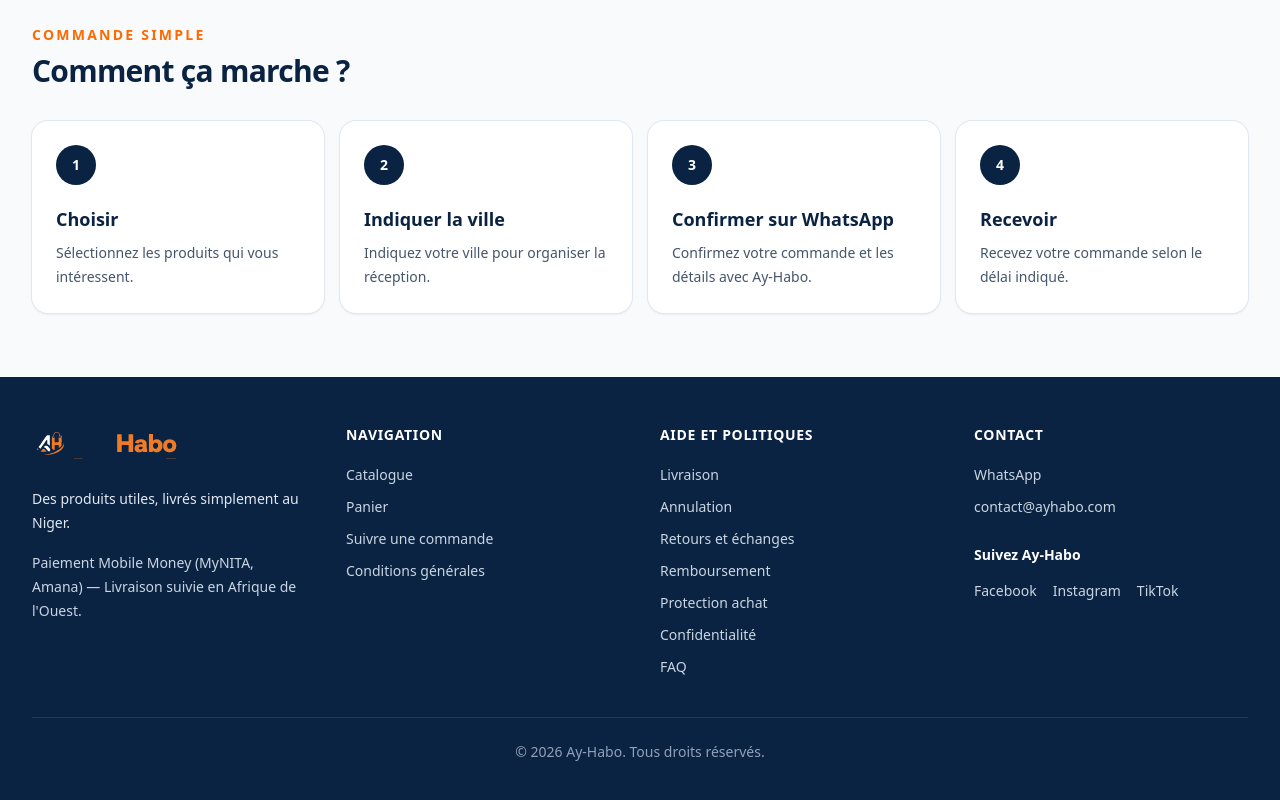
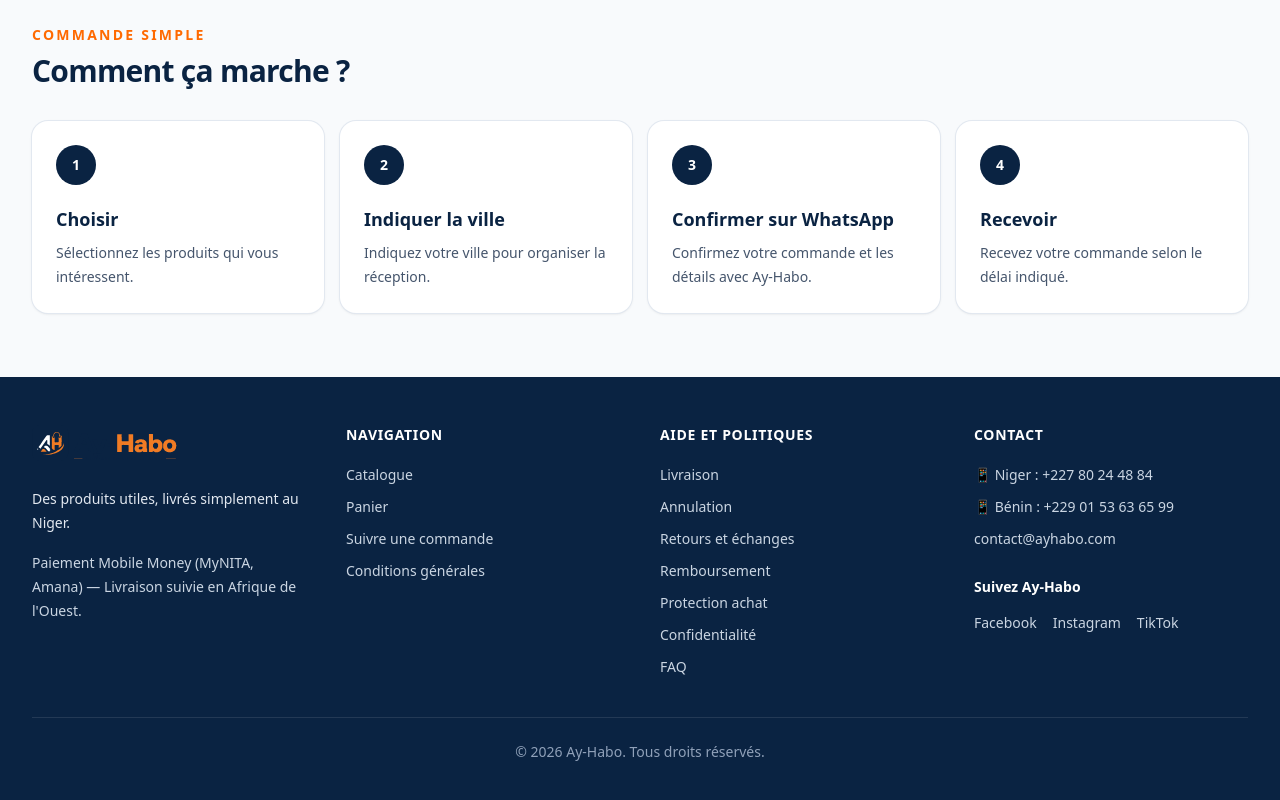
Before and after one commit to beninlink9-dot/ayhabo-nextjs, a Next.js app: page / in a window 1280 px wide. Shown: the part 2888-3688 px from the top of the page. Built offline with nearby package versions, Linux system fonts and the light colour scheme.

Commit message:
Show Niger and Benin WhatsApp contacts

```diff
--- a/components/Footer.tsx
+++ b/components/Footer.tsx
@@ -4,8 +4,13 @@ import Link from "next/link";
 import { whatsappLink } from "@/lib/whatsapp";
 
 export default function Footer() {
-  const whatsappUrl = whatsappLink(
-    "Bonjour Ay-Habo, je souhaite obtenir des informations."
+  const whatsappNigerUrl = whatsappLink(
+    "Bonjour Ay-Habo, je souhaite obtenir des informations.",
+    "niger",
+  );
+  const whatsappBeninUrl = whatsappLink(
+    "Bonjour Ay-Habo, je souhaite obtenir des informations.",
+    "benin",
   );
 
   return (
@@ -63,7 +68,12 @@ export default function Footer() {
               Contact
             </h2>
             <div className="mt-5 space-y-3">
-              <a href={whatsappUrl} target="_blank" rel="noopener noreferrer" className="block text-sm text-slate-300 transition hover:text-orange-400">WhatsApp</a>
+              <a href={whatsappNigerUrl} target="_blank" rel="noopener noreferrer" className="block text-sm text-slate-300 transition hover:text-orange-400">
+                📱 Niger : +227 80 24 48 84
+              </a>
+              <a href={whatsappBeninUrl} target="_blank" rel="noopener noreferrer" className="block text-sm text-slate-300 transition hover:text-orange-400">
+                📱 Bénin : +229 01 53 63 65 99
+              </a>
               <a href="mailto:contact@ayhabo.com" className="block text-sm text-slate-300 transition hover:text-orange-400">contact@ayhabo.com</a>
             </div>
             <h3 className="mt-7 text-sm font-semibold text-white">Suivez Ay-Habo</h3>
```
